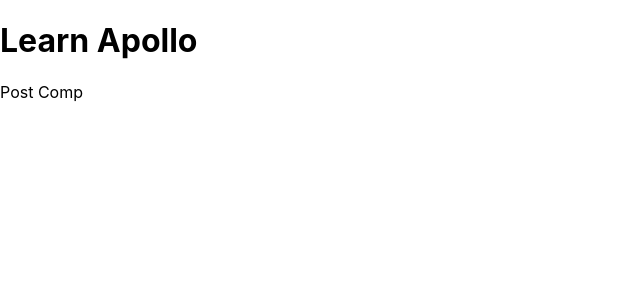
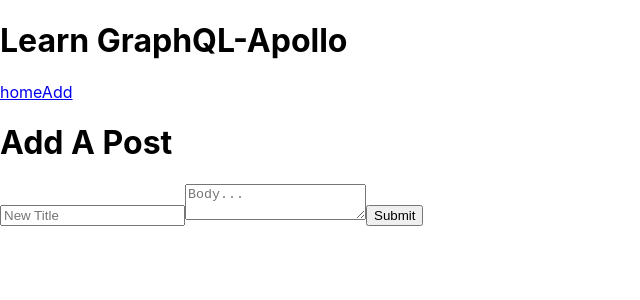
Before and after one commit to Moskowitza/GraphQLApolloReact, a React (Create React App) app: page /post/new in a window 1280 px wide. Shown: the top 300 px of the page, without its empty margins (0-640 px from the left). Built offline with nearby package versions, Linux system fonts and the light colour scheme; no server answers; the HTML template or start-up script is replaced by a standard one.

Commit message:
wiring up a form

```diff
--- a/src/App.js
+++ b/src/App.js
@@ -1,9 +1,10 @@
 import React, { Component } from "react";
 import ApolloClient from "apollo-boost";
-import { ApolloProvider, Query } from "react-apollo";
+import { ApolloProvider } from "react-apollo";
 import { BrowserRouter as Router, Route, Link, Switch } from "react-router-dom";
 import Post from "./Posts/Post";
 import Posts from "./Posts/Posts";
+import AddPost from "./Posts/AddPost";
 import "./App.css";
 
 const client = new ApolloClient({
@@ -17,11 +18,14 @@
         <Router>
           <>
             <header>
-              <h1>Learn Apollo</h1>
+              <h1>Learn GraphQL-Apollo</h1>
+              <Link to={"/"}>home</Link>
+              <Link to={"/post/new"}>Add</Link>
             </header>
             <Switch>
               <Route exact path="/" component={Posts} />
-              <Route exact path="/" component={Posts} />
+              <Route path="/posts" component={Posts} />
+              <Route exact path="/post/new" component={AddPost} />
               <Route path="/post/:id" component={Post} />
             </Switch>
           </>
--- /dev/null
+++ b/src/Posts/AddPost.js
@@ -0,0 +1,40 @@
+import React, { Component } from "react";
+// import PostForm from "./PostForm";
+import gql from "graphql-tag";
+
+export default class AddPost extends Component {
+  state = {
+    title: "",
+    body: "",
+  };
+  handleInput = e => {
+    const formData = {};
+    formData[e.target.name] = e.target.value;
+    this.setState({ ...formData });
+  };
+  render() {
+    const { title, body } = this.state;
+    return (
+      <>
+        <h1> Add A Post</h1>
+        <form>
+          <input
+            name="title"
+            type="text"
+            value={title}
+            onChange={this.handleInput}
+            placeholder="New Title"
+          />
+          <textarea
+            name="body"
+            type="text"
+            value={body}
+            onChange={this.handleInput}
+            placeholder="Body..."
+          />
+          <button>Submit</button>
+        </form>
+      </>
+    );
+  }
+}
--- a/src/Posts/Post.js
+++ b/src/Posts/Post.js
@@ -1,7 +1,38 @@
 import React, { Component } from "react";
+import { Query } from "react-apollo";
+import gql from "graphql-tag";
 
+const SINGLE_POST_BY_ID_QUERY = gql`
+  query singlePost($id: ID!) {
+    post(where: { id: $id }) {
+      id
+      title
+      body
+    }
+  }
+`;
 export default class Post extends Component {
   render() {
-    return <div>Post Comp</div>;
+    const { match } = this.props;
+    return (
+      <>
+        <h2> Single Post</h2>
+        <Query
+          query={SINGLE_POST_BY_ID_QUERY}
+          variables={{ id: match.params.id }}
+        >
+          {({ data, loading }) => {
+            if (loading) return "...loading";
+            const { post } = data;
+            return (
+              <>
+                <h1>{post.title}</h1>
+                <div>{post.body}</div>
+              </>
+            );
+          }}
+        </Query>
+      </>
+    );
   }
 }
--- /dev/null
+++ b/src/Posts/PostForm.js
@@ -0,0 +1,13 @@
+import React, { Component } from "react";
+
+export default class PostForm extends Component {
+  render() {
+    return (
+      <form>
+        <input type="text" name="title" placeholder="New Title" />
+        <textarea type="text" name="body" placeholder="Body..." />
+        <button>Submit</button>
+      </form>
+    );
+  }
+}
--- a/src/Posts/Posts.js
+++ b/src/Posts/Posts.js
@@ -1,6 +1,7 @@
 import React, { Component } from "react";
 import { Query } from "react-apollo";
 import gql from "graphql-tag";
+import { Link } from "react-router-dom";
 const POSTS_QUERY = gql`
   query allPosts {
     posts {
@@ -15,14 +16,22 @@
   render() {
     return (
       <div>
-        {" "}
+        <h1> All postSSSS</h1>
+        <ul>
           <Query query={POSTS_QUERY}>
             {({ loading, data }) => {
               if (loading) return "...loading";
               const { posts } = data;
-            return posts.map(post => <h1 key={post.id}>{post.title}</h1>);
+              return posts.map(post => (
+                <li key={post.id}>
+                  <Link to={`/post/${post.id}`}>
+                    <h1>Title: {post.title}</h1>
+                  </Link>
+                </li>
+              ));
             }}
           </Query>
+        </ul>
       </div>
     );
   }
```
Also changed, not shown: 1 other file (tests, documents, lock files or other folders). Lines whose indentation alone changed are shown as unchanged.
